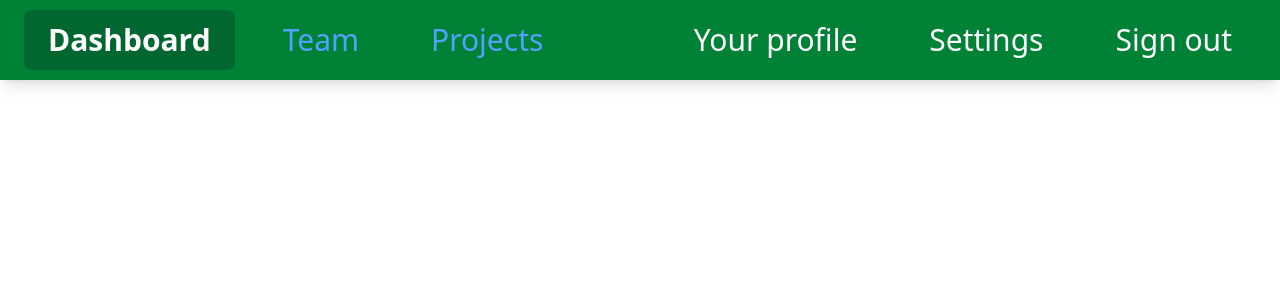
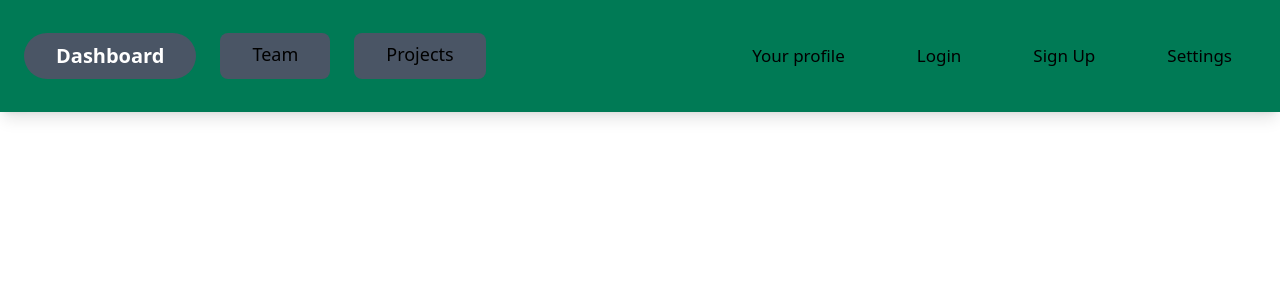
Before and after one commit to abdullahdilekkk/MapsWeb, a Django app: template Demo/templates/base.html in a window 1280 px wide. Shown: the top 300 px of the page. Run offline with Django 5.2, Linux system fonts and the light colour scheme; the template is opened without the code that fills it, so the values that code supplies are empty; some libraries are stand-ins or nearby versions.

Commit message:
navbar güncellendi

```diff
--- a/Demo/Demo/urls.py
+++ b/Demo/Demo/urls.py
@@ -19,5 +19,5 @@ from django.urls import path, include
 
 urlpatterns = [
     path('admin/', admin.site.urls),
-    path('Turkey/', include("Map.urls")),
+    path('Map/', include("Map.urls")),
 ]
--- a/Demo/Map/urls.py
+++ b/Demo/Map/urls.py
@@ -1,5 +1,5 @@
 from django.urls import path
 from . import views
 urlpatterns = [
-    path('', views.turkey_only, name="TurkeyPage"),
+    path('Turkey', views.turkey_only, name="TurkeyPage"),
 ]
--- a/Demo/templates/base.html
+++ b/Demo/templates/base.html
@@ -6,7 +6,7 @@
   <title>{% block title %}Site Başlığı{% endblock %}</title>
   {% tailwind_css %}
 </head>
-<body class="bg-gray-100">
+<body class="bg-gray-500">
 
   <!-- BURAYA NAVBAR GELECEK -->
   {% include "partials/navbar.html" %}
--- a/Demo/templates/partials/navbar.html
+++ b/Demo/templates/partials/navbar.html
@@ -1,19 +1,20 @@
-<nav class="bg-green-700 shadow-lg">
+<nav class="bg-emerald-700 shadow-lg">
   <div class="px-6">
-    <div class="flex items-center justify-between h-20 w-full">
+    <!-- h-28 → daha uzun navbar -->
+    <div class="flex items-center justify-between h-28 w-full">
 
       <!-- Sol taraf -->
       <div class="flex space-x-6">
         <a href="#"
-           class="bg-green-800 text-white px-6 py-3 rounded-lg text-3xl font-semibold hover:bg-green-900 transition">
+           class="bg-gray-600 text-white px-8 py-2 rounded-full text-[20px] font-semibold hover:bg-gray-700 transition">
           Dashboard
         </a>
         <a href="#"
-           class="text-blue-400 hover:text-blue-600 px-6 py-3 rounded-md text-3xl font-medium transition">
+           class="bg-gray-600 text-black px-8 py-2 rounded-lg text-[18px] font-medium hover:bg-gray-700 transition">
           Team
         </a>
         <a href="#"
-           class="text-blue-400 hover:text-blue-600 px-6 py-3 rounded-md text-3xl font-medium transition">
+           class="bg-gray-600 text-black px-8 py-2 rounded-lg text-[18px] font-medium hover:bg-gray-700 transition">
           Projects
         </a>
       </div>
@@ -21,16 +22,20 @@
       <!-- Sağ taraf -->
       <div class="flex space-x-6">
         <a href="#"
-           class="text-white hover:text-blue-400 px-6 py-3 text-3xl font-medium transition">
+           class="text-black hover:text-blue-400 px-6 py-2 text-[17px] font-medium transition">
           Your profile
         </a>
         <a href="#"
-           class="text-white hover:text-blue-400 px-6 py-3 text-3xl font-medium transition">
-          Settings
+           class="text-black hover:text-blue-400 px-6 py-2 text-[17px] font-medium transition">
+          Login
         </a>
         <a href="#"
-           class="text-white hover:text-blue-400 px-6 py-3 text-3xl font-medium transition">
-          Sign out
+           class="text-black hover:text-blue-400 px-6 py-2 text-[17px] font-medium transition">
+          Sign Up
+        </a>
+        <a href="#"
+           class="text-black hover:text-blue-400 px-6 py-2 text-[17px] font-medium transition">
+          Settings
         </a>
       </div>
 
--- a/Demo/theme/static/css/dist/styles.css
+++ b/Demo/theme/static/css/dist/styles.css
@@ -8,22 +8,36 @@
     --font-serif: ui-serif, Georgia, Cambria, "Times New Roman", Times, serif;
     --font-mono: ui-monospace, SFMono-Regular, Menlo, Monaco, Consolas, "Liberation Mono",
       "Courier New", monospace;
+    --color-green-500: oklch(72.3% 0.219 149.579);
     --color-green-600: oklch(62.7% 0.194 149.214);
     --color-green-700: oklch(52.7% 0.154 150.069);
     --color-green-800: oklch(44.8% 0.119 151.328);
     --color-green-900: oklch(39.3% 0.095 152.535);
+    --color-emerald-500: oklch(69.6% 0.17 162.48);
+    --color-emerald-700: oklch(50.8% 0.118 165.612);
+    --color-cyan-500: oklch(71.5% 0.143 215.221);
     --color-sky-200: oklch(90.1% 0.058 230.902);
     --color-sky-300: oklch(82.8% 0.111 230.318);
     --color-sky-400: oklch(74.6% 0.16 232.661);
+    --color-sky-500: oklch(68.5% 0.169 237.323);
+    --color-sky-600: oklch(58.8% 0.158 241.966);
+    --color-sky-700: oklch(50% 0.134 242.749);
+    --color-sky-800: oklch(44.3% 0.11 240.79);
+    --color-sky-900: oklch(39.1% 0.09 240.876);
     --color-blue-100: oklch(93.2% 0.032 255.585);
     --color-blue-300: oklch(80.9% 0.105 251.813);
     --color-blue-400: oklch(70.7% 0.165 254.624);
+    --color-blue-500: oklch(62.3% 0.214 259.815);
     --color-blue-600: oklch(54.6% 0.245 262.881);
     --color-gray-50: oklch(98.5% 0.002 247.839);
     --color-gray-100: oklch(96.7% 0.003 264.542);
     --color-gray-300: oklch(87.2% 0.01 258.338);
     --color-gray-400: oklch(70.7% 0.022 261.325);
+    --color-gray-500: oklch(55.1% 0.027 264.364);
+    --color-gray-600: oklch(44.6% 0.03 256.802);
+    --color-gray-700: oklch(37.3% 0.034 259.733);
     --color-gray-800: oklch(27.8% 0.033 256.848);
+    --color-gray-900: oklch(21% 0.034 264.665);
     --color-gray-950: oklch(13% 0.028 261.692);
     --color-black: #000;
     --color-white: #fff;
@@ -35,8 +49,12 @@
     --text-base--line-height: calc(1.5 / 1);
     --text-xl: 1.25rem;
     --text-xl--line-height: calc(1.75 / 1.25);
+    --text-2xl: 1.5rem;
+    --text-2xl--line-height: calc(2 / 1.5);
     --text-3xl: 1.875rem;
     --text-3xl--line-height: calc(2.25 / 1.875);
+    --text-4xl: 2.25rem;
+    --text-4xl--line-height: calc(2.5 / 2.25);
     --text-5xl: 3rem;
     --text-5xl--line-height: 1;
     --font-weight-medium: 500;
@@ -717,6 +742,12 @@
   .h-20 {
     height: calc(var(--spacing) * 20);
   }
+  .h-24 {
+    height: calc(var(--spacing) * 24);
+  }
+  .h-28 {
+    height: calc(var(--spacing) * 28);
+  }
   .h-screen {
     height: 100vh;
   }
@@ -779,16 +810,50 @@
   .rounded-md {
     border-radius: var(--radius-md);
   }
+  .rounded-none {
+    border-radius: 0;
+  }
+  .border-2 {
+    border-style: var(--tw-border-style);
+    border-width: 2px;
+  }
   .alert-info {
     border-color: var(--color-info);
     color: var(--color-info-content);
     --alert-color: var(--color-info);
   }
+  .border-blue-500 {
+    border-color: var(--color-blue-500);
+  }
+  .border-white {
+    border-color: var(--color-white);
+  }
+  .bg-blue-500 {
+    background-color: var(--color-blue-500);
+  }
+  .bg-cyan-500 {
+    background-color: var(--color-cyan-500);
+  }
+  .bg-emerald-500 {
+    background-color: var(--color-emerald-500);
+  }
+  .bg-emerald-700 {
+    background-color: var(--color-emerald-700);
+  }
   .bg-gray-50 {
     background-color: var(--color-gray-50);
   }
   .bg-gray-100 {
     background-color: var(--color-gray-100);
+  }
+  .bg-gray-500 {
+    background-color: var(--color-gray-500);
+  }
+  .bg-gray-600 {
+    background-color: var(--color-gray-600);
+  }
+  .bg-gray-700 {
+    background-color: var(--color-gray-700);
   }
   .bg-gray-800 {
     background-color: var(--color-gray-800);
@@ -839,6 +922,9 @@
   .px-6 {
     padding-inline: calc(var(--spacing) * 6);
   }
+  .px-8 {
+    padding-inline: calc(var(--spacing) * 8);
+  }
   .py-1 {
     padding-block: calc(var(--spacing) * 1);
   }
@@ -880,6 +977,33 @@
     font-size: var(--text-xl);
     line-height: var(--tw-leading, var(--text-xl--line-height));
   }
+  .text-\[1px\] {
+    font-size: 1px;
+  }
+  .text-\[2px\] {
+    font-size: 2px;
+  }
+  .text-\[16px\] {
+    font-size: 16px;
+  }
+  .text-\[17px\] {
+    font-size: 17px;
+  }
+  .text-\[18px\] {
+    font-size: 18px;
+  }
+  .text-\[20px\] {
+    font-size: 20px;
+  }
+  .text-\[22px\] {
+    font-size: 22px;
+  }
+  .text-\[26px\] {
+    font-size: 26px;
+  }
+  .text-\[180px\] {
+    font-size: 180px;
+  }
   .leading-normal {
     --tw-leading: var(--leading-normal);
     line-height: var(--leading-normal);
@@ -1320,6 +1501,11 @@
   inherits: false;
   initial-value: 0;
 }
+@property --tw-border-style {
+  syntax: "*";
+  inherits: false;
+  initial-value: solid;
+}
 @property --tw-leading {
   syntax: "*";
   inherits: false;
@@ -1412,6 +1598,7 @@
     *, ::before, ::after, ::backdrop {
       --tw-space-y-reverse: 0;
       --tw-space-x-reverse: 0;
+      --tw-border-style: solid;
       --tw-leading: initial;
       --tw-font-weight: initial;
       --tw-tracking: initial;
```
Also changed, not shown: other parts of Demo/theme/static/css/dist/styles.css (+93 -0 lines).
